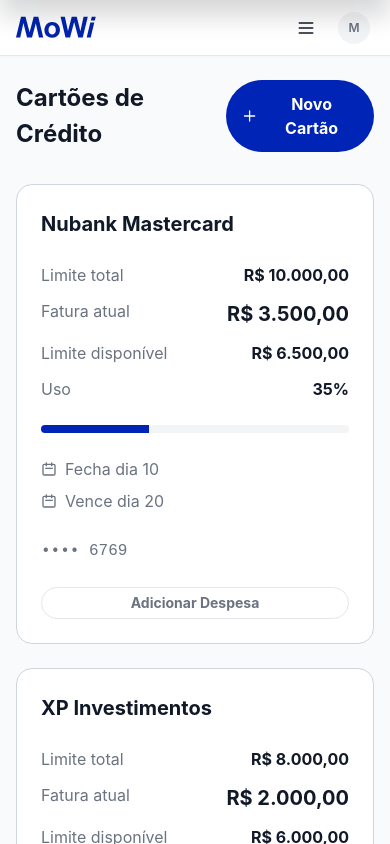
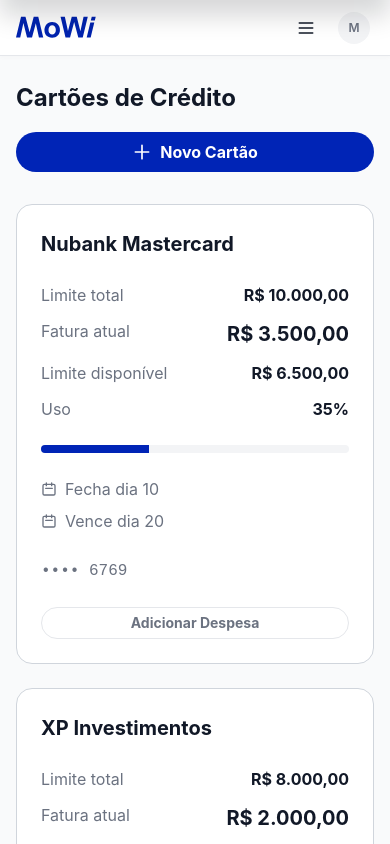
Before and after one commit to Teco-Bortolatto/MoWi, a React (Vite) app: page /cards in a window 390 px wide. Shown: the top 844 px of the page. Built offline with nearby package versions, Linux system fonts and the light colour scheme.

Commit message:
style: padroniza responsividade dos headers e atualiza HeaderMobile
- Aplica flex-col md:flex-row nos headers de CardsPage, TransactionsPage e ProfilePage
- Substitui raw buttons por componentes Button padronizados
- Ajusta paddings e bordas no HeaderMobile para melhor UX

```diff
--- a/src/components/layout/HeaderMobile/HeaderMobile.tsx
+++ b/src/components/layout/HeaderMobile/HeaderMobile.tsx
@@ -125,7 +125,7 @@
             style={{
               width: 'var(--size-button-height-medium)',
               height: 'var(--size-button-height-medium)',
-              borderRadius: 'var(--shape-8)',
+              borderRadius: '40px',
             }}
             onMouseEnter={(e) => {
               e.currentTarget.style.backgroundColor = 'var(--color-neutral-200)'
@@ -368,7 +368,7 @@
             style={{
               width: 'var(--size-40)',
               height: 'var(--size-40)',
-              borderRadius: 'var(--shape-8)',
+              borderRadius: '40px',
             }}
             onMouseEnter={(e) => {
               e.currentTarget.style.backgroundColor = 'var(--color-neutral-200)'
@@ -387,6 +387,8 @@
           style={{
             paddingTop: 'var(--space-layout-component)',
             paddingBottom: 'var(--space-layout-component)',
+            paddingLeft: '24px',
+            paddingRight: '24px',
             maxHeight: 'calc(100vh - var(--space-header-height))',
             overflowY: 'auto',
           }}
@@ -447,9 +449,14 @@
                   className="w-full flex items-center transition-colors duration-200 focus:outline-none"
                   style={{
                     height: 'var(--size-button-height-large)',
-                    paddingLeft: 'var(--space-layout-component)',
+                    paddingLeft: '16px',
                     paddingRight: 'var(--space-layout-component)',
-                    marginBottom: 'var(--space-gap-tight)',
+                    paddingTop: '8px',
+                    paddingBottom: '8px',
+                    marginTop: '8px',
+                    marginBottom: '8px',
+                    gap: '0px',
+                    borderRadius: '32px',
                     backgroundColor: isActive ? 'var(--color-background-action-primary)' : 'transparent',
                     color: isActive ? 'var(--color-background-action-secondary)' : 'var(--color-text-secondary)',
                   }}
--- a/src/pages/CardsPage.tsx
+++ b/src/pages/CardsPage.tsx
@@ -47,9 +47,10 @@
       >
         {/* Header */}
         <div
-          className="flex items-center justify-between"
+          className="flex flex-col md:flex-row md:items-center md:justify-between"
           style={{
-            marginBottom: 'var(--space-dashboard-padding)',
+            marginBottom: 'var(--space-layout-container)',
+            gap: 'var(--space-layout-component)',
           }}
         >
           <h1
@@ -61,31 +62,15 @@
             }}
           >
             Cartões de Crédito
-        </h1>
-          <button
+          </h1>
+          <Button
             onClick={() => setIsNewCardModalOpen(true)}
-            className="flex items-center gap-2 focus:outline-none transition-colors duration-200"
-            style={{
-              padding: 'var(--space-padding-button-medium)',
-              borderRadius: 'var(--shape-radius-button)',
-              backgroundColor: 'var(--color-background-action-primary)',
-              color: 'var(--color-text-on-action-primary)',
-              fontSize: 'var(--font-size-button-medium)',
-              fontWeight: 'var(--font-weight-bold)',
-              cursor: 'pointer',
-              fontFeatureSettings: "'liga' off",
-              gap: '8px',
-            }}
-            onMouseEnter={(e) => {
-              e.currentTarget.style.backgroundColor = 'var(--color-background-action-primary-hover)'
-            }}
-            onMouseLeave={(e) => {
-              e.currentTarget.style.backgroundColor = 'var(--color-background-action-primary)'
-            }}
+            variant="primary"
+            size="medium"
+            icon="plus"
           >
-            <Icon name="plus" size={16} color="var(--color-text-on-action-primary)" />
             Novo Cartão
-          </button>
+          </Button>
         </div>
 
         {/* Grid de Cartões */}
--- a/src/pages/ProfilePage.tsx
+++ b/src/pages/ProfilePage.tsx
@@ -142,8 +142,11 @@
               }}
             >
               <div
-                className="flex items-center justify-between"
-                style={{ marginBottom: 'var(--space-layout-section)' }}
+                className="flex flex-col md:flex-row md:items-center md:justify-between"
+                style={{
+                  marginBottom: 'var(--space-layout-section)',
+                  gap: 'var(--space-layout-component)',
+                }}
               >
                 <h3
                   style={{
@@ -155,24 +158,13 @@
                 >
                   Membros da Família
                 </h3>
-                <button
+                <Button
                   onClick={() => setIsNewMemberModalOpen(true)}
-                  style={{
-                    paddingTop: '16px',
-                    paddingBottom: '16px',
-                    paddingLeft: '16px',
-                    paddingRight: '16px',
-                    borderRadius: 'var(--shape-radius-button)',
-                    backgroundColor: 'var(--color-background-action-primary)',
-                    color: 'var(--color-text-on-action-primary)',
-                    fontSize: 'var(--font-size-button-small)',
-                    fontWeight: 'var(--font-weight-bold)',
-                    cursor: 'pointer',
-                    fontFeatureSettings: "'liga' off",
-                  }}
+                  variant="primary"
+                  size="small"
                 >
                   Adicionar Membro
-                </button>
+                </Button>
               </div>
 
               {familyMembers.length === 1 ? (
--- a/src/pages/TransactionsPage.tsx
+++ b/src/pages/TransactionsPage.tsx
@@ -31,11 +31,12 @@
       >
         {/* Header */}
         <div
-          className="flex items-center justify-between"
+          className="flex flex-col md:flex-row md:items-center md:justify-between"
           style={{
-            marginBottom: 'var(--space-dashboard-padding)',
+            marginBottom: 'var(--space-layout-container)',
             position: 'relative',
             zIndex: 1,
+            gap: 'var(--space-layout-component)',
           }}
         >
           <h1
```
